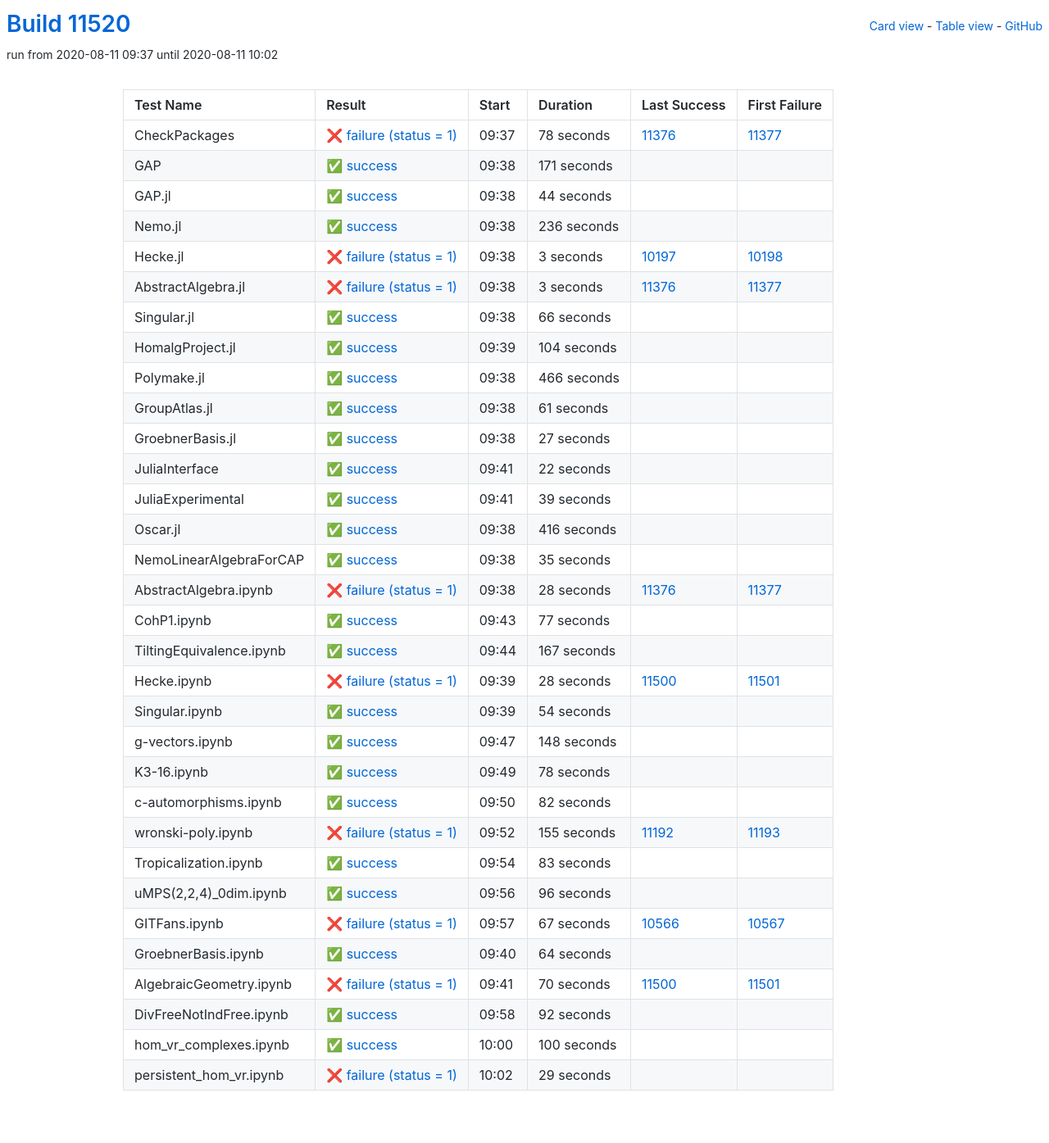
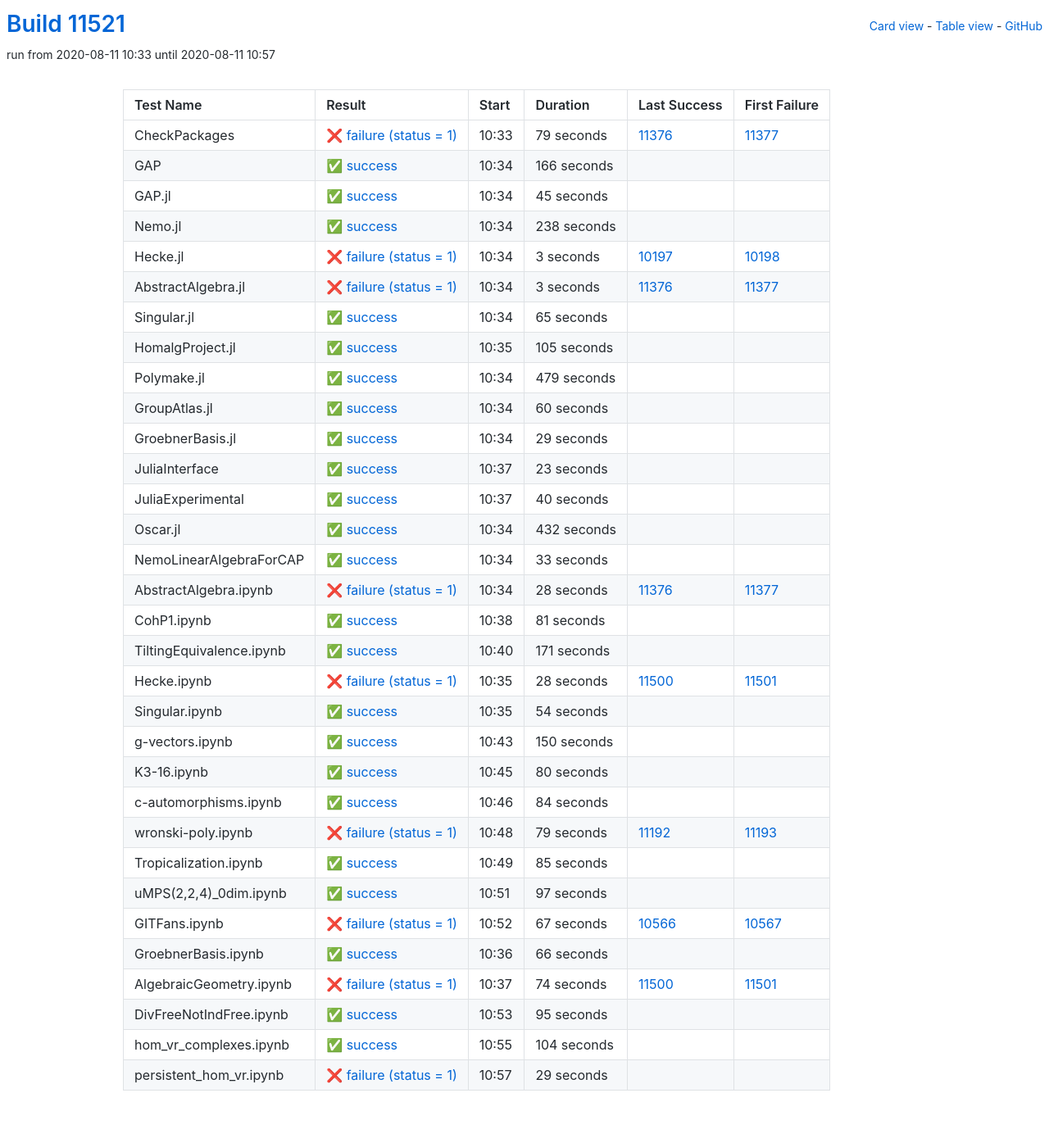
Before and after one commit to oscar-system/oscar-ci-status, a Jekyll site: the page built from table.html, in a window 1280 px wide. Shown: the whole page at 82% size. Built offline with Jekyll 4.4.1, drawn with Linux system fonts in a browser that asks for light colours.

Commit message:
Build #11521

```diff
--- a/_data/ci.yml
+++ b/_data/ci.yml
@@ -1,6 +1,6 @@
 ---
-build: 11520
-build_url: https://oscarci.mathematik.uni-kl.de/job/oscar/11520/
+build: 11521
+build_url: https://oscarci.mathematik.uni-kl.de/job/oscar/11521/
 job: oscar
 organization: oscar-system
 repo: oscar-ci-status
@@ -8,56 +8,56 @@
 tests:
 - name: CheckPackages
   id: checkpackages
-  log: https://oscarci.mathematik.uni-kl.de/job/oscar/11520/artifact/logs/build-11520/CheckPackages.log
-  start: 2020-08-11 09:37
+  log: https://oscarci.mathematik.uni-kl.de/job/oscar/11521/artifact/logs/build-11521/CheckPackages.log
+  start: 2020-08-11 10:33
   success: false
   exitcode: 1
   status: failure
-  duration: 78
+  duration: 79
   last_success: 11376
   last_success_url: https://oscarci.mathematik.uni-kl.de/job/oscar/11376/
   first_failure: 11377
   first_failure_url: https://oscarci.mathematik.uni-kl.de/job/oscar/11377/
 - name: GAP
   id: gap
-  log: https://oscarci.mathematik.uni-kl.de/job/oscar/11520/artifact/logs/build-11520/GAP.log
-  start: 2020-08-11 09:38
+  log: https://oscarci.mathematik.uni-kl.de/job/oscar/11521/artifact/logs/build-11521/GAP.log
+  start: 2020-08-11 10:34
   success: true
   exitcode: 0
   status: success
-  duration: 171
+  duration: 166
   last_success: false
   last_success_url:
   first_failure: false
   first_failure_url:
 - name: GAP.jl
   id: gap-jl
-  log: https://oscarci.mathematik.uni-kl.de/job/oscar/11520/artifact/logs/build-11520/GAP.jl.log
-  start: 2020-08-11 09:38
+  log: https://oscarci.mathematik.uni-kl.de/job/oscar/11521/artifact/logs/build-11521/GAP.jl.log
+  start: 2020-08-11 10:34
   success: true
   exitcode: 0
   status: success
-  duration: 44
+  duration: 45
   last_success: false
   last_success_url:
   first_failure: false
   first_failure_url:
 - name: Nemo.jl
   id: nemo-jl
-  log: https://oscarci.mathematik.uni-kl.de/job/oscar/11520/artifact/logs/build-11520/Nemo.jl.log
-  start: 2020-08-11 09:38
+  log: https://oscarci.mathematik.uni-kl.de/job/oscar/11521/artifact/logs/build-11521/Nemo.jl.log
+  start: 2020-08-11 10:34
   success: true
   exitcode: 0
   status: success
-  duration: 236
+  duration: 238
   last_success: false
   last_success_url:
   first_failure: false
   first_failure_url:
 - name: Hecke.jl
   id: hecke-jl
-  log: https://oscarci.mathematik.uni-kl.de/job/oscar/11520/artifact/logs/build-11520/Hecke.jl.log
-  start: 2020-08-11 09:38
+  log: https://oscarci.mathematik.uni-kl.de/job/oscar/11521/artifact/logs/build-11521/Hecke.jl.log
+  start: 2020-08-11 10:34
   success: false
   exitcode: 1
   status: failure
@@ -68,8 +68,8 @@
   first_failure_url: https://oscarci.mathematik.uni-kl.de/job/oscar/10198/
 - name: AbstractAlgebra.jl
   id: abstractalgebra-jl
-  log: https://oscarci.mathematik.uni-kl.de/job/oscar/11520/artifact/logs/build-11520/AbstractAlgebra.jl.log
-  start: 2020-08-11 09:38
+  log: https://oscarci.mathematik.uni-kl.de/job/oscar/11521/artifact/logs/build-11521/AbstractAlgebra.jl.log
+  start: 2020-08-11 10:34
   success: false
   exitcode: 1
   status: failure
@@ -80,116 +80,116 @@
   first_failure_url: https://oscarci.mathematik.uni-kl.de/job/oscar/11377/
 - name: Singular.jl
   id: singular-jl
-  log: https://oscarci.mathematik.uni-kl.de/job/oscar/11520/artifact/logs/build-11520/Singular.jl.log
-  start: 2020-08-11 09:38
+  log: https://oscarci.mathematik.uni-kl.de/job/oscar/11521/artifact/logs/build-11521/Singular.jl.log
+  start: 2020-08-11 10:34
   success: true
   exitcode: 0
   status: success
-  duration: 66
+  duration: 65
   last_success: false
   last_success_url:
   first_failure: false
   first_failure_url:
 - name: HomalgProject.jl
   id: homalgproject-jl
-  log: https://oscarci.mathematik.uni-kl.de/job/oscar/11520/artifact/logs/build-11520/HomalgProject.jl.log
-  start: 2020-08-11 09:39
+  log: https://oscarci.mathematik.uni-kl.de/job/oscar/11521/artifact/logs/build-11521/HomalgProject.jl.log
+  start: 2020-08-11 10:35
   success: true
   exitcode: 0
   status: success
-  duration: 104
+  duration: 105
   last_success: false
   last_success_url:
   first_failure: false
   first_failure_url:
 - name: Polymake.jl
   id: polymake-jl
-  log: https://oscarci.mathematik.uni-kl.de/job/oscar/11520/artifact/logs/build-11520/Polymake.jl.log
-  start: 2020-08-11 09:38
+  log: https://oscarci.mathematik.uni-kl.de/job/oscar/11521/artifact/logs/build-11521/Polymake.jl.log
+  start: 2020-08-11 10:34
   success: true
   exitcode: 0
   status: success
-  duration: 466
+  duration: 479
   last_success: false
   last_success_url:
   first_failure: false
   first_failure_url:
 - name: GroupAtlas.jl
   id: groupatlas-jl
-  log: https://oscarci.mathematik.uni-kl.de/job/oscar/11520/artifact/logs/build-11520/GroupAtlas.jl.log
-  start: 2020-08-11 09:38
+  log: https://oscarci.mathematik.uni-kl.de/job/oscar/11521/artifact/logs/build-11521/GroupAtlas.jl.log
+  start: 2020-08-11 10:34
   success: true
   exitcode: 0
   status: success
-  duration: 61
+  duration: 60
   last_success: false
   last_success_url:
   first_failure: false
   first_failure_url:
 - name: GroebnerBasis.jl
   id: groebnerbasis-jl
-  log: https://oscarci.mathematik.uni-kl.de/job/oscar/11520/artifact/logs/build-11520/GroebnerBasis.jl.log
-  start: 2020-08-11 09:38
+  log: https://oscarci.mathematik.uni-kl.de/job/oscar/11521/artifact/logs/build-11521/GroebnerBasis.jl.log
+  start: 2020-08-11 10:34
   success: true
   exitcode: 0
   status: success
-  duration: 27
+  duration: 29
   last_success: false
   last_success_url:
   first_failure: false
   first_failure_url:
 - name: JuliaInterface
   id: juliainterface
-  log: https://oscarci.mathematik.uni-kl.de/job/oscar/11520/artifact/logs/build-11520/JuliaInterface.log
-  start: 2020-08-11 09:41
+  log: https://oscarci.mathematik.uni-kl.de/job/oscar/11521/artifact/logs/build-11521/JuliaInterface.log
+  start: 2020-08-11 10:37
   success: true
   exitcode: 0
   status: success
-  duration: 22
+  duration: 23
   last_success: false
   last_success_url:
   first_failure: false
   first_failure_url:
 - name: JuliaExperimental
   id: juliaexperimental
-  log: https://oscarci.mathematik.uni-kl.de/job/oscar/11520/artifact/logs/build-11520/JuliaExperimental.log
-  start: 2020-08-11 09:41
+  log: https://oscarci.mathematik.uni-kl.de/job/oscar/11521/artifact/logs/build-11521/JuliaExperimental.log
+  start: 2020-08-11 10:37
   success: true
   exitcode: 0
   status: success
-  duration: 39
+  duration: 40
   last_success: false
   last_success_url:
   first_failure: false
   first_failure_url:
 - name: Oscar.jl
   id: oscar-jl
-  log: https://oscarci.mathematik.uni-kl.de/job/oscar/11520/artifact/logs/build-11520/Oscar.jl.log
-  start: 2020-08-11 09:38
+  log: https://oscarci.mathematik.uni-kl.de/job/oscar/11521/artifact/logs/build-11521/Oscar.jl.log
+  start: 2020-08-11 10:34
   success: true
   exitcode: 0
   status: success
-  duration: 416
+  duration: 432
   last_success: false
   last_success_url:
   first_failure: false
   first_failure_url:
 - name: NemoLinearAlgebraForCAP
   id: nemolinearalgebraforcap
-  log: https://oscarci.mathematik.uni-kl.de/job/oscar/11520/artifact/logs/build-11520/NemoLinearAlgebraForCAP.log
-  start: 2020-08-11 09:38
+  log: https://oscarci.mathematik.uni-kl.de/job/oscar/11521/artifact/logs/build-11521/NemoLinearAlgebraForCAP.log
+  start: 2020-08-11 10:34
   success: true
   exitcode: 0
   status: success
-  duration: 35
+  duration: 33
   last_success: false
   last_success_url:
   first_failure: false
   first_failure_url:
 - name: AbstractAlgebra.ipynb
   id: abstractalgebra-ipynb
-  log: https://oscarci.mathematik.uni-kl.de/job/oscar/11520/artifact/logs/build-11520/AbstractAlgebra.ipynb.log
-  start: 2020-08-11 09:38
+  log: https://oscarci.mathematik.uni-kl.de/job/oscar/11521/artifact/logs/build-11521/AbstractAlgebra.ipynb.log
+  start: 2020-08-11 10:34
   success: false
   exitcode: 1
   status: failure
@@ -200,32 +200,32 @@
   first_failure_url: https://oscarci.mathematik.uni-kl.de/job/oscar/11377/
 - name: CohP1.ipynb
   id: cohp1-ipynb
-  log: https://oscarci.mathematik.uni-kl.de/job/oscar/11520/artifact/logs/build-11520/CohP1.ipynb.log
-  start: 2020-08-11 09:43
+  log: https://oscarci.mathematik.uni-kl.de/job/oscar/11521/artifact/logs/build-11521/CohP1.ipynb.log
+  start: 2020-08-11 10:38
   success: true
   exitcode: 0
   status: success
-  duration: 77
+  duration: 81
   last_success: false
   last_success_url:
   first_failure: false
   first_failure_url:
 - name: TiltingEquivalence.ipynb
   id: tiltingequivalence-ipynb
-  log: https://oscarci.mathematik.uni-kl.de/job/oscar/11520/artifact/logs/build-11520/TiltingEquivalence.ipynb.log
-  start: 2020-08-11 09:44
+  log: https://oscarci.mathematik.uni-kl.de/job/oscar/11521/artifact/logs/build-11521/TiltingEquivalence.ipynb.log
+  start: 2020-08-11 10:40
   success: true
   exitcode: 0
   status: success
-  duration: 167
+  duration: 171
   last_success: false
   last_success_url:
   first_failure: false
   first_failure_url:
 - name: Hecke.ipynb
   id: hecke-ipynb
-  log: https://oscarci.mathematik.uni-kl.de/job/oscar/11520/artifact/logs/build-11520/Hecke.ipynb.log
-  start: 2020-08-11 09:39
+  log: https://oscarci.mathematik.uni-kl.de/job/oscar/11521/artifact/logs/build-11521/Hecke.ipynb.log
+  start: 2020-08-11 10:35
   success: false
   exitcode: 1
   status: failure
@@ -236,8 +236,8 @@
   first_failure_url: https://oscarci.mathematik.uni-kl.de/job/oscar/11501/
 - name: Singular.ipynb
   id: singular-ipynb
-  log: https://oscarci.mathematik.uni-kl.de/job/oscar/11520/artifact/logs/build-11520/Singular.ipynb.log
-  start: 2020-08-11 09:39
+  log: https://oscarci.mathematik.uni-kl.de/job/oscar/11521/artifact/logs/build-11521/Singular.ipynb.log
+  start: 2020-08-11 10:35
   success: true
   exitcode: 0
   status: success
@@ -248,80 +248,80 @@
   first_failure_url:
 - name: g-vectors.ipynb
   id: g-vectors-ipynb
-  log: https://oscarci.mathematik.uni-kl.de/job/oscar/11520/artifact/logs/build-11520/g-vectors.ipynb.log
-  start: 2020-08-11 09:47
+  log: https://oscarci.mathematik.uni-kl.de/job/oscar/11521/artifact/logs/build-11521/g-vectors.ipynb.log
+  start: 2020-08-11 10:43
   success: true
   exitcode: 0
   status: success
-  duration: 148
+  duration: 150
   last_success: false
   last_success_url:
   first_failure: false
   first_failure_url:
 - name: K3-16.ipynb
   id: k3-16-ipynb
-  log: https://oscarci.mathematik.uni-kl.de/job/oscar/11520/artifact/logs/build-11520/K3-16.ipynb.log
-  start: 2020-08-11 09:49
+  log: https://oscarci.mathematik.uni-kl.de/job/oscar/11521/artifact/logs/build-11521/K3-16.ipynb.log
+  start: 2020-08-11 10:45
   success: true
   exitcode: 0
   status: success
-  duration: 78
+  duration: 80
   last_success: false
   last_success_url:
   first_failure: false
   first_failure_url:
 - name: c-automorphisms.ipynb
   id: c-automorphisms-ipynb
-  log: https://oscarci.mathematik.uni-kl.de/job/oscar/11520/artifact/logs/build-11520/c-automorphisms.ipynb.log
-  start: 2020-08-11 09:50
+  log: https://oscarci.mathematik.uni-kl.de/job/oscar/11521/artifact/logs/build-11521/c-automorphisms.ipynb.log
+  start: 2020-08-11 10:46
   success: true
   exitcode: 0
   status: success
-  duration: 82
+  duration: 84
   last_success: false
   last_success_url:
   first_failure: false
   first_failure_url:
 - name: wronski-poly.ipynb
   id: wronski-poly-ipynb
-  log: https://oscarci.mathematik.uni-kl.de/job/oscar/11520/artifact/logs/build-11520/wronski-poly.ipynb.log
-  start: 2020-08-11 09:52
+  log: https://oscarci.mathematik.uni-kl.de/job/oscar/11521/artifact/logs/build-11521/wronski-poly.ipynb.log
+  start: 2020-08-11 10:48
   success: false
   exitcode: 1
   status: failure
-  duration: 155
+  duration: 79
   last_success: 11192
   last_success_url: https://oscarci.mathematik.uni-kl.de/job/oscar/11192/
   first_failure: 11193
   first_failure_url: https://oscarci.mathematik.uni-kl.de/job/oscar/11193/
 - name: Tropicalization.ipynb
   id: tropicalization-ipynb
-  log: https://oscarci.mathematik.uni-kl.de/job/oscar/11520/artifact/logs/build-11520/Tropicalization.ipynb.log
-  start: 2020-08-11 09:54
+  log: https://oscarci.mathematik.uni-kl.de/job/oscar/11521/artifact/logs/build-11521/Tropicalization.ipynb.log
+  start: 2020-08-11 10:49
   success: true
   exitcode: 0
   status: success
-  duration: 83
+  duration: 85
   last_success: false
   last_success_url:
   first_failure: false
   first_failure_url:
 - name: uMPS(2,2,4)_0dim.ipynb
   id: umps-2-2-4-0dim-ipynb
-  log: https://oscarci.mathematik.uni-kl.de/job/oscar/11520/artifact/logs/build-11520/uMPS-2-2-4-_0dim.ipynb.log
-  start: 2020-08-11 09:56
+  log: https://oscarci.mathematik.uni-kl.de/job/oscar/11521/artifact/logs/build-11521/uMPS-2-2-4-_0dim.ipynb.log
+  start: 2020-08-11 10:51
   success: true
   exitcode: 0
   status: success
-  duration: 96
+  duration: 97
   last_success: false
   last_success_url:
   first_failure: false
   first_failure_url:
 - name: GITFans.ipynb
   id: gitfans-ipynb
-  log: https://oscarci.mathematik.uni-kl.de/job/oscar/11520/artifact/logs/build-11520/GITFans.ipynb.log
-  start: 2020-08-11 09:57
+  log: https://oscarci.mathematik.uni-kl.de/job/oscar/11521/artifact/logs/build-11521/GITFans.ipynb.log
+  start: 2020-08-11 10:52
   success: false
   exitcode: 1
   status: failure
@@ -332,56 +332,56 @@
   first_failure_url: https://oscarci.mathematik.uni-kl.de/job/oscar/10567/
 - name: GroebnerBasis.ipynb
   id: groebnerbasis-ipynb
-  log: https://oscarci.mathematik.uni-kl.de/job/oscar/11520/artifact/logs/build-11520/GroebnerBasis.ipynb.log
-  start: 2020-08-11 09:40
+  log: https://oscarci.mathematik.uni-kl.de/job/oscar/11521/artifact/logs/build-11521/GroebnerBasis.ipynb.log
+  start: 2020-08-11 10:36
   success: true
   exitcode: 0
   status: success
-  duration: 64
+  duration: 66
   last_success: false
   last_success_url:
   first_failure: false
   first_failure_url:
 - name: AlgebraicGeometry.ipynb
   id: algebraicgeometry-ipynb
-  log: https://oscarci.mathematik.uni-kl.de/job/oscar/11520/artifact/logs/build-11520/AlgebraicGeometry.ipynb.log
-  start: 2020-08-11 09:41
+  log: https://oscarci.mathematik.uni-kl.de/job/oscar/11521/artifact/logs/build-11521/AlgebraicGeometry.ipynb.log
+  start: 2020-08-11 10:37
   success: false
   exitcode: 1
   status: failure
-  duration: 70
+  duration: 74
   last_success: 11500
   last_success_url: https://oscarci.mathematik.uni-kl.de/job/oscar/11500/
   first_failure: 11501
   first_failure_url: https://oscarci.mathematik.uni-kl.de/job/oscar/11501/
 - name: DivFreeNotIndFree.ipynb
   id: divfreenotindfree-ipynb
-  log: https://oscarci.mathematik.uni-kl.de/job/oscar/11520/artifact/logs/build-11520/DivFreeNotIndFree.ipynb.log
-  start: 2020-08-11 09:58
+  log: https://oscarci.mathematik.uni-kl.de/job/oscar/11521/artifact/logs/build-11521/DivFreeNotIndFree.ipynb.log
+  start: 2020-08-11 10:53
   success: true
   exitcode: 0
   status: success
-  duration: 92
+  duration: 95
   last_success: false
   last_success_url:
   first_failure: false
   first_failure_url:
 - name: hom_vr_complexes.ipynb
   id: hom-vr-complexes-ipynb
-  log: https://oscarci.mathematik.uni-kl.de/job/oscar/11520/artifact/logs/build-11520/hom_vr_complexes.ipynb.log
-  start: 2020-08-11 10:00
+  log: https://oscarci.mathematik.uni-kl.de/job/oscar/11521/artifact/logs/build-11521/hom_vr_complexes.ipynb.log
+  start: 2020-08-11 10:55
   success: true
   exitcode: 0
   status: success
-  duration: 100
+  duration: 104
   last_success: false
   last_success_url:
   first_failure: false
   first_failure_url:
 - name: persistent_hom_vr.ipynb
   id: persistent-hom-vr-ipynb
-  log: https://oscarci.mathematik.uni-kl.de/job/oscar/11520/artifact/logs/build-11520/persistent_hom_vr.ipynb.log
-  start: 2020-08-11 10:02
+  log: https://oscarci.mathematik.uni-kl.de/job/oscar/11521/artifact/logs/build-11521/persistent_hom_vr.ipynb.log
+  start: 2020-08-11 10:57
   success: false
   exitcode: 1
   status: failure
```
Also changed, not shown: README.md.
